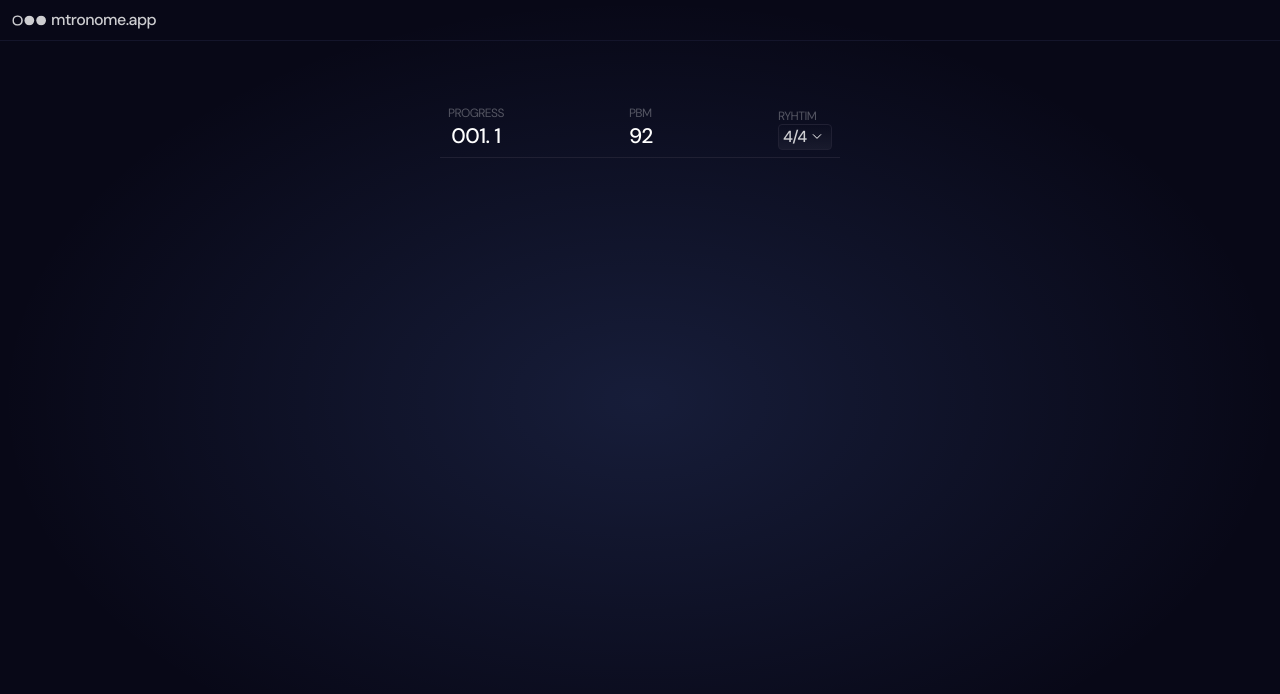
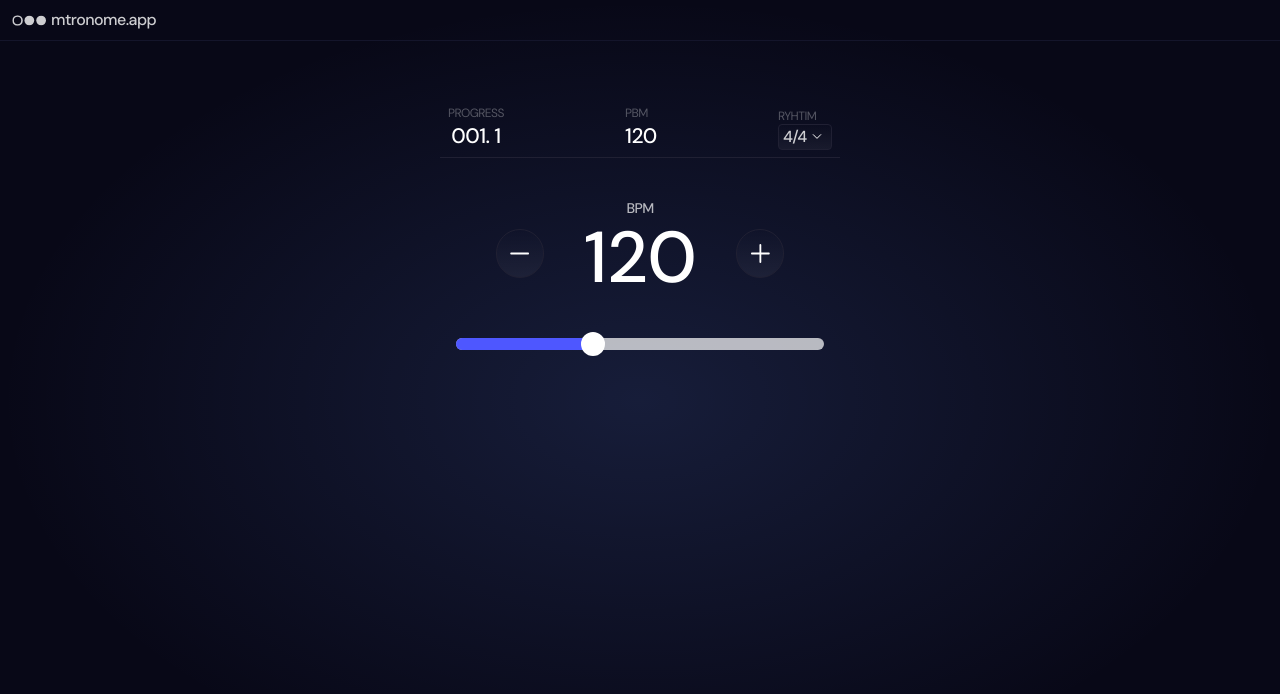
Before and after one commit to emirulucay/mtrnome.app, a Next.js app: page / in a window 1280 px wide. Shown: the top 694 px of the page. Built offline with nearby package versions, Linux system fonts and the light colour scheme.

Commit message:
feat: slider and bpm works

```diff
--- /dev/null
+++ b/app/components/SpaceSlider.tsx
@@ -0,0 +1,32 @@
+"use client";
+import * as Slider from "@radix-ui/react-slider";
+import { useSelector, useDispatch } from "react-redux";
+import { setBpm } from "../store/metronomeSlice";
+import type { RootState } from "@/app/store";
+
+import React from "react";
+
+export default function SpaceSlider() {
+  const dispatch = useDispatch();
+  function handleChange(value: number) {
+    dispatch(setBpm(value));
+    console.log("çalıştı");
+  }
+
+  const { bpm } = useSelector((state: RootState) => state.metronomeReducer);
+
+  return (
+    <Slider.Root
+      onValueChange={(value: number[]) => handleChange(value[0])}
+      // defaultValue={[bpm]}
+      value={[bpm]}
+      max={260}
+      min={40}
+      className="relative flex items-center select-none touch-none w-full h-5">
+      <Slider.Track className="bg-white/70 relative grow rounded-full h-3">
+        <Slider.Range className="absolute bg-spaceB-500 rounded-full h-full" />
+      </Slider.Track>
+      <Slider.Thumb className="block w-6 h-6 bg-white rounded-full" />
+    </Slider.Root>
+  );
+}
--- a/app/globals.css
+++ b/app/globals.css
@@ -26,4 +26,38 @@
   .space-gradient {
     background: linear-gradient(180deg, rgba(255, 255, 255, 0.00) 0%, rgba(255, 255, 255, 0.05) 100%);
   }
+
+  .space-slider {
+    -webkit-appearance: none;
+    appearance: none;
+    width: 100%;
+    cursor: pointer;
+    outline: none;
+    overflow: hidden;
+    border-radius: 16px;
+  }
+
+  .space-slider::-webkit-slider-runnable-track {
+    height: 15px;
+    background: #ccc;
+    border-radius: 16px;
+  }
+
+  .space-slider::-moz-range-track {
+    height: 15px;
+    background: #ccc;
+    border-radius: 16px;
+  }
+
+  .space-slider::-webkit-slider-thumb {
+    @apply appearance-none w-6 h-6 bg-white rounded-full shadow-[-407px_0_0_400px] shadow-spaceB-500;
+  }
+
+  .space-slider::-moz-range-thumb {
+    height: 15px;
+    width: 15px;
+    background-color: #fff;
+    border-radius: 50%;
+    box-shadow: -407px 0 0 400px #f50;
+  }
 }
--- a/app/lib/icons.tsx
+++ b/app/lib/icons.tsx
@@ -29,3 +29,20 @@ export function Check(props: any) {
     </svg>
   );
 }
+
+export function Minus(props: any) {
+  return (
+    <svg {...props} width="30" height="31" viewBox="0 0 30 31" fill="none" xmlns="http://www.w3.org/2000/svg">
+      <path d="M6.13061 15.5H23.1375" stroke="currentColor" strokeWidth="1.82216" strokeLinecap="round" strokeLinejoin="round" />
+    </svg>
+  );
+}
+
+export function Plus(props: any) {
+  return (
+    <svg {...props} width="30" height="31" viewBox="0 0 30 31" fill="none" xmlns="http://www.w3.org/2000/svg">
+      <path d="M15.366 6.99657V24.0034" stroke="currentColor" strokeWidth="1.82216" strokeLinecap="round" strokeLinejoin="round" />
+      <path d="M6.86253 15.5H23.8694" stroke="currentColor" strokeWidth="1.82216" strokeLinecap="round" strokeLinejoin="round" />
+    </svg>
+  );
+}
--- a/app/page.tsx
+++ b/app/page.tsx
@@ -1,20 +1,28 @@
+"use client";
 import Image from "next/image";
 import Header from "./components/Header";
 import RythimSelector from "./components/RythimSelector";
+import { Minus, Plus } from "@/app/lib/icons";
+import SpaceSlider from "./components/SpaceSlider";
+import { useSelector, useDispatch } from "react-redux";
+import type { RootState } from "@/app/store";
+import { setBpm } from "./store/metronomeSlice";
 
 export default function Home() {
+  const dispatch = useDispatch();
+  const { bpm } = useSelector((state: RootState) => state.metronomeReducer);
   return (
     <>
       <Header />
-      <div className="mx-auto max-w-[400px] flex flex-col mt-16 border-b border-spaceB-50 pb-1">
-        <div className="flex items-center justify-between px-2">
+      <div className="mx-auto max-w-[400px] flex flex-col mt-16">
+        <div className="flex items-center justify-between px-2 border-b border-spaceB-50 pb-1">
           <div className="flex flex-col items-center">
             <span className="text-white/30 text-xs">PROGRESS</span>
             <span className="text-[21px] text-white font-medium">001. 1</span>
           </div>
           <div className="flex flex-col">
             <span className="text-white/30 text-xs">PBM</span>
-            <span className="text-[21px] text-white font-medium">92</span>
+            <span className="text-[21px] text-white font-medium">{bpm}</span>
           </div>
           <div className="flex flex-col">
             <span className="text-white/30 text-xs">RYHTIM</span>
@@ -23,6 +31,25 @@ export default function Home() {
             </span>
           </div>
         </div>
+        <div className="flex items-center justify-center gap-10 mt-12">
+          <button
+            onClick={() => dispatch(setBpm(bpm - 1))}
+            className="flex items-center p-2 rounded-full border border-spaceB-50 space-gradient hover:opacity-80 transition duration-300">
+            <Minus className="text-white" />
+          </button>
+          <div className="flex flex-col items-center gap-1 text-white text-7xl font-medium -translate-y-2">
+            <span className="text-sm text-white/70 font-regular">BPM</span>
+            {bpm}
+          </div>
+          <button
+            onClick={() => dispatch(setBpm(bpm + 1))}
+            className="flex items-center p-2 rounded-full border border-spaceB-50 space-gradient hover:opacity-80 transition duration-300">
+            <Plus className="text-white" />
+          </button>
+        </div>
+        <div className="flex items-center mt-8 px-4">
+          <SpaceSlider />
+        </div>
       </div>
     </>
   );
--- a/package.json
+++ b/package.json
@@ -9,6 +9,7 @@
     "lint": "next lint"
   },
   "dependencies": {
+    "@radix-ui/react-slider": "^1.1.2",
     "@reduxjs/toolkit": "^1.9.5",
     "@types/node": "20.5.9",
     "@types/react": "18.2.21",
```
Also changed, not shown: 1 other file (tests, documents, lock files or other folders).
